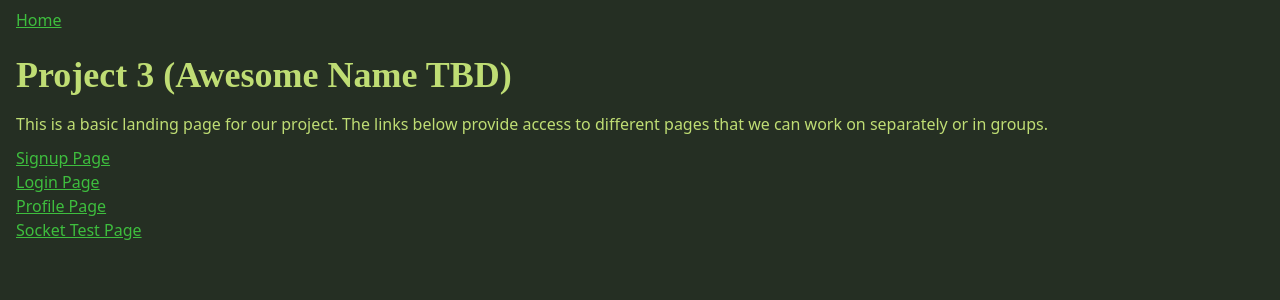
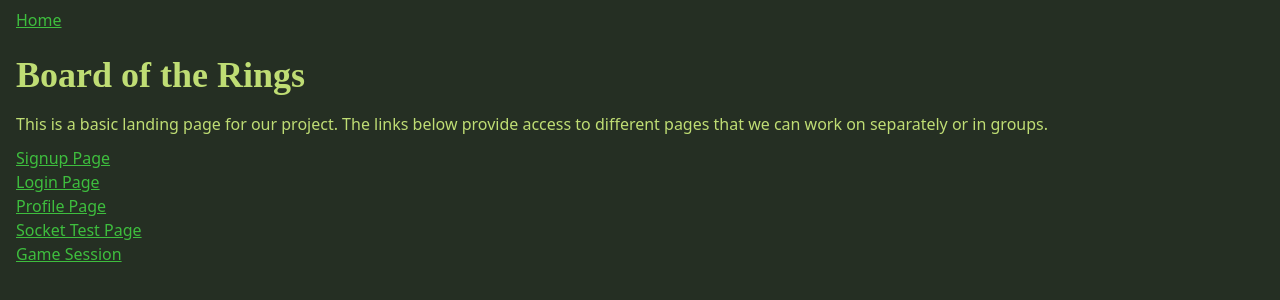
Before and after one commit to mccoyplayer/BOR, a React (Create React App) app in the folder client/: page / in a window 1280 px wide. Shown: the top 300 px of the page. Built offline with nearby package versions, Linux system fonts and the light colour scheme; no server answers.

Commit message:
Add start scripts for Heroku.

```diff
--- a/client/src/App.js
+++ b/client/src/App.js
@@ -4,6 +4,7 @@ import Signup from './pages/Signup';
 import Login from './pages/Login';
 import Profile from './pages/Profile';
 import SocketTest from './pages/SocketTest';
+import Game from './pages/Game';
 
 function App() {
   return (
@@ -18,6 +19,7 @@ function App() {
       <Route path='/login' element={<Login/>} />
       <Route path='/profile' element={<Profile/>} />
       <Route path='/socket-test' element={<SocketTest/>} />
+      <Route path='/game-session' element={<Game/>} />
       </Routes>
       </main>
     </Router>
--- a/client/src/pages/Home.js
+++ b/client/src/pages/Home.js
@@ -4,14 +4,15 @@ export default function Home () {
 
   return (
     <>
-    <h1>Project 3 (Awesome Name TBD)</h1>
+    <h1>Board of the Rings</h1>
     <p>
       This is a basic landing page for our project. The links below provide access to different pages that we can work on separately or in groups.
     </p>
     <Link to='/signup'>Signup Page</Link><br/>
     <Link to='/login'>Login Page</Link><br/>
     <Link to='/profile'>Profile Page</Link><br/>
-    <Link to='/socket-test'>Socket Test Page</Link>
+    <Link to='/socket-test'>Socket Test Page</Link><br/>
+    <Link to='/game-session'>Game Session</Link>
     </>
   );
 }
--- a/package.json
+++ b/package.json
@@ -4,6 +4,7 @@
   "description": "",
   "main": "index.js",
   "scripts": {
+    "start": "node server/server.js",
     "test": "echo \"Error: no test specified\" && exit 1",
     "install": "cd server && npm i && cd ../client && npm i",
     "dev": "concurrently \"cd server && npm run dev\" \"cd client && npm start\""
```
Also changed, not shown: client/src/pages/Game.js (added), 1 other file (tests, documents, lock files or other folders).
